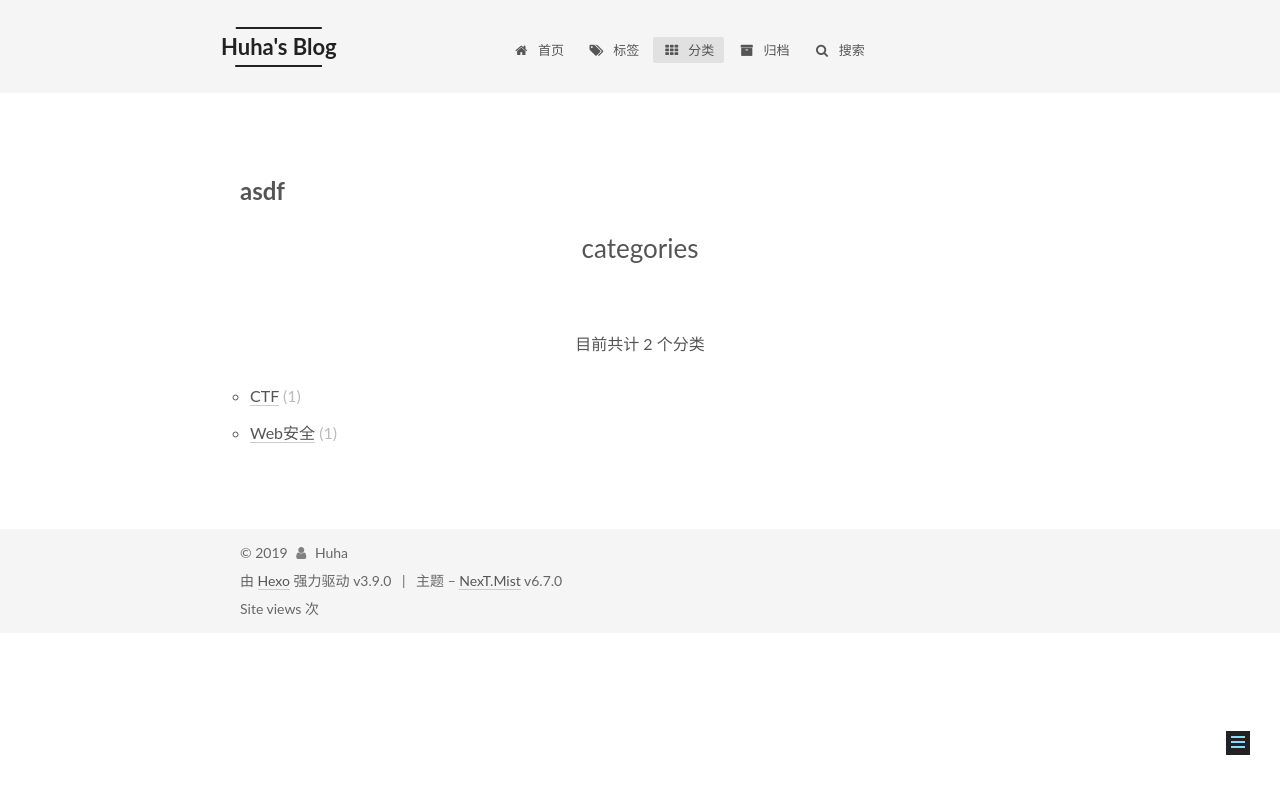
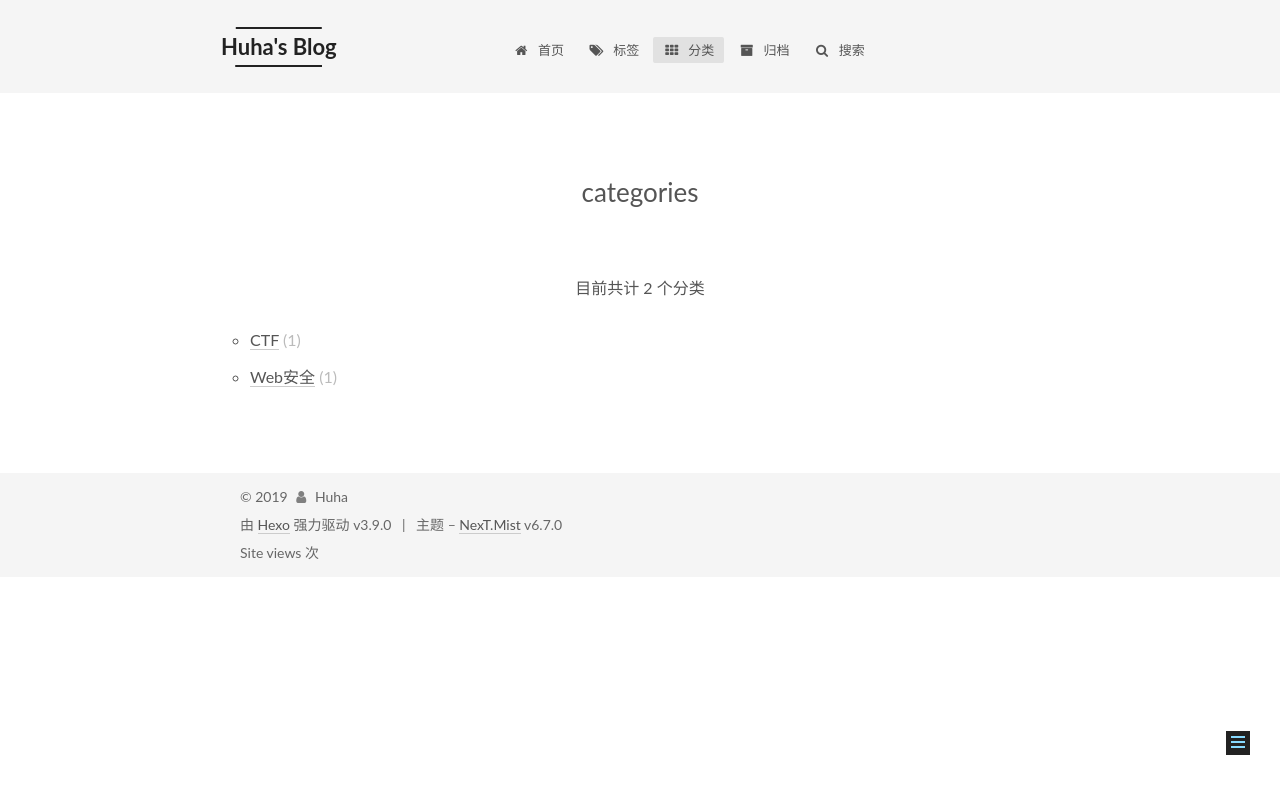
Before and after one commit to Dido1960/Dido1960.github.io, a plain HTML site: page categories/index.html in a window 1280 px wide. Drawn offline with Linux system fonts and the light colour scheme; some packages are replaced by stand-ins of ours; a script that the page names is missing.

Commit message:
Site updated: 2019-07-25 00:09:49

```diff
--- a/categories/index.html
+++ b/categories/index.html
@@ -359,7 +359,6 @@
 
 
   <div id="posts" class="posts-expand">
-  	<h1>asdf</h1>
 
 
 
```
Also changed, not shown: tags/index.html (+0 -1 lines).
